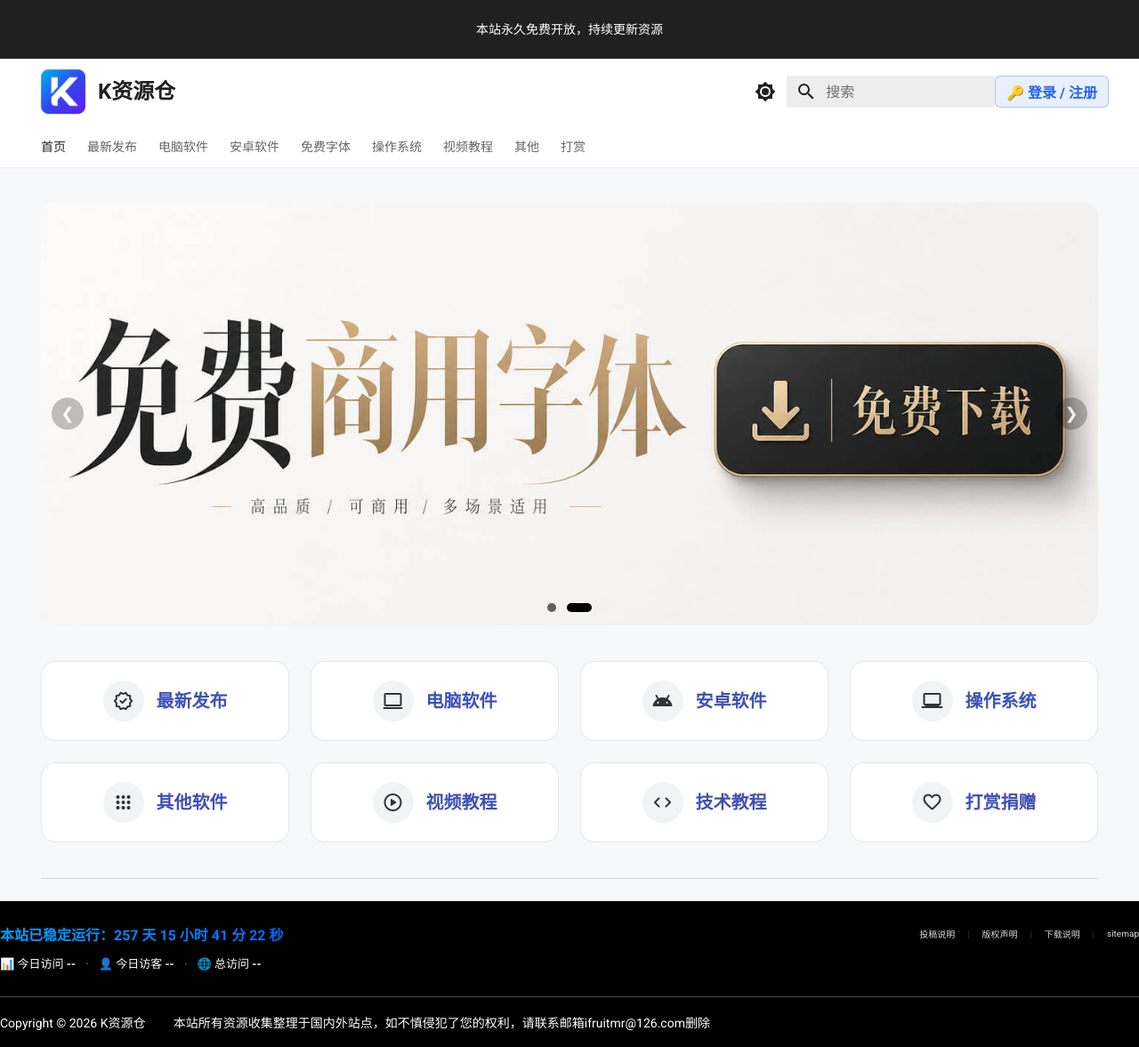
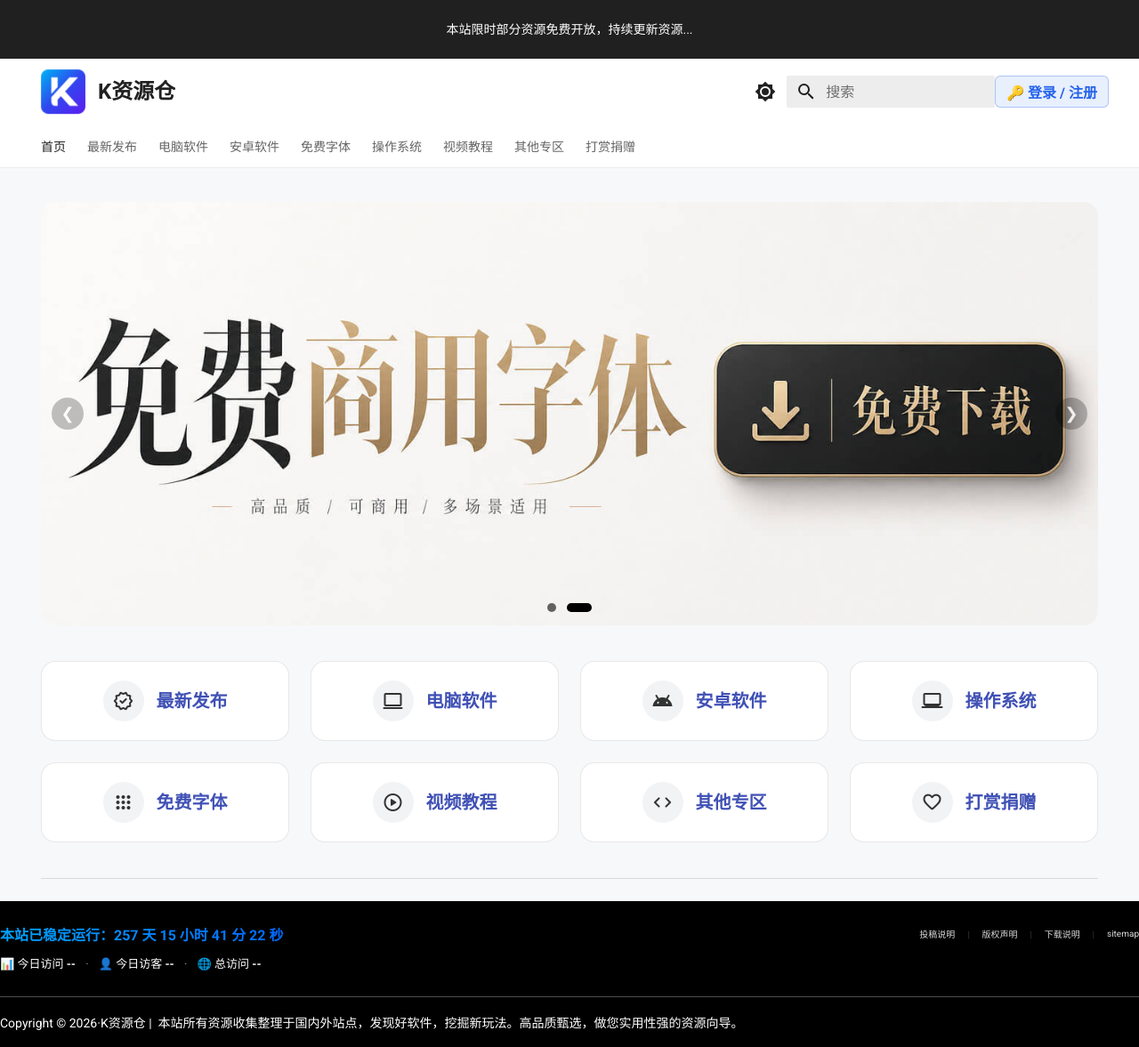
Before and after one commit to lovefruitmr64-tech/blog, an MkDocs documentation site: the page built from docs/index.md, in a window 1280 px wide and 1177 px high. Shown: the whole window at 89% size. Built offline with MkDocs 1.6.1 and Material for MkDocs 9.7.7, drawn with Linux system fonts in a browser that asks for light colours.

Commit message:
更新文章内容

```diff
--- a/docs/index.md
+++ b/docs/index.md
@@ -35,7 +35,7 @@
 <div class="home-links">
 
 
-<a href="blog/" class="home-link-item">
+<a href="blog/" class="home-link-item" target="_blank">
 
 <span class="home-icon">
 <span class="material-symbols-rounded">new_releases</span>
@@ -47,7 +47,7 @@
 
 
 
-<a href="blog/" class="home-link-item">
+<a href="blog/" class="home-link-item" target="_blank">
 
 <span class="home-icon">
 <span class="material-symbols-rounded">computer</span>
@@ -59,7 +59,7 @@
 
 
 
-<a href="blog/" class="home-link-item">
+<a href="blog/" class="home-link-item" target="_blank">
 
 <span class="home-icon">
 <span class="material-symbols-rounded">android</span>
@@ -71,7 +71,7 @@
 
 
 
-<a href="blog/" class="home-link-item">
+<a href="blog/" class="home-link-item" target="_blank">
 
 <span class="home-icon">
 <span class="material-symbols-rounded">laptop_windows</span>
@@ -83,19 +83,19 @@
 
 
 
-<a href="blog/" class="home-link-item">
+<a href="blog/" class="home-link-item" target="_blank">
 
 <span class="home-icon">
 <span class="material-symbols-rounded">apps</span>
 </span>
 
-<span>其他软件</span>
+<span>免费字体</span>
 
 </a>
 
 
 
-<a href="blog/" class="home-link-item">
+<a href="blog/" class="home-link-item" target="_blank">
 
 <span class="home-icon">
 <span class="material-symbols-rounded">play_circle</span>
@@ -107,19 +107,19 @@
 
 
 
-<a href="blog/" class="home-link-item">
+<a href="blog/" class="home-link-item" target="_blank">
 
 <span class="home-icon">
 <span class="material-symbols-rounded">code</span>
 </span>
 
-<span>技术教程</span>
+<span>其他专区</span>
 
 </a>
 
 
 
-<a href="donate/" class="home-link-item">
+<a href="donate/" class="home-link-item" target="_blank">
 
 <span class="home-icon">
 <span class="material-symbols-rounded">favorite</span>
--- /dev/null
+++ b/docs/js/nav-new-tab.js
@@ -0,0 +1,35 @@
+document.addEventListener("DOMContentLoaded", function () {
+    function openNavLinksInNewTab() {
+        const navLinks = document.querySelectorAll(
+            ".md-tabs__link, .md-nav__link"
+        );
+
+        navLinks.forEach(function (link) {
+            const text = link.textContent.trim();
+
+            const targetNames = [
+                "首页",
+                "最新发布",
+                "电脑软件",
+                "安卓软件",
+                "免费字体",
+                "操作系统",
+                "视频教程",
+                "其他",
+                "打赏"
+            ];
+
+            if (targetNames.includes(text)) {
+                link.setAttribute("target", "_blank");
+                link.setAttribute("rel", "noopener noreferrer");
+            }
+        });
+    }
+
+    openNavLinksInNewTab();
+
+    // 兼容 Material 的即时导航
+    document$.subscribe(function () {
+        openNavLinksInNewTab();
+    });
+});
--- a/docs/overrides/main.html
+++ b/docs/overrides/main.html
@@ -7,7 +7,7 @@
 background:none;
 color:white;
 ">
-本站永久免费开放，持续更新资源
+本站限时部分资源免费开放，持续更新资源...
 </div>
 {% endblock %}
 
--- a/docs/overrides/partials/footer.html
+++ b/docs/overrides/partials/footer.html
@@ -68,8 +68,8 @@
     <!-- 黑色版权区域 -->
     <div class="footer-bottom">
         <div class="footer-bottom-inner">
-            Copyright © 2026 K资源仓&nbsp;&nbsp;&nbsp;&nbsp;&nbsp;&nbsp;&nbsp;&nbsp;
-            本站所有资源收集整理于国内外站点，如不慎侵犯了您的权利，请联系邮箱ifruitmr@126.com删除
+            Copyright © 2026·K资源仓&nbsp;|&nbsp;
+            本站所有资源收集整理于国内外站点，发现好软件，挖掘新玩法。高品质甄选，做您实用性强的资源向导。
         </div>
     </div>
 
--- a/mkdocs.yml
+++ b/mkdocs.yml
@@ -69,38 +69,23 @@
 
 nav:                             # 👈 首页顶部导航
 
-  - 首页:
-      - 首页: index.md
+  - 首页: index.md
 
-  - 最新发布:
-      - 最新发布: blog/index.md
+  - 最新发布: blog/index.md
 
-  - 电脑软件:
-      - 电脑软件: blog/category/software/
+  - 电脑软件: blog/category/software/
 
+  - 安卓软件: blog/category/software/
 
-  - 安卓软件:
-      - 安卓软件: blog/category/software/
+  - 免费字体: blog/category/software/
 
+  - 操作系统: blog/category/software/
 
-  - 免费字体:
-      - 免费字体: blog/category/software/
+  - 视频教程: blog/category/software/
 
+  - 其他专区: blog/category/software/
 
-  - 操作系统:
-      - 操作系统: blog/category/software/
-
-
-  - 视频教程:
-      - 视频教程: blog/category/software/
-
-
-  - 其他:
-      - 其他: blog/category/software/
-
-
-  - 打赏:
-      - 打赏: vip.md
+  - 打赏捐赠: vip.md
 
 
 
@@ -119,6 +104,8 @@
 
   - js/auth.js
 
+  - js/nav-new-tab.js
+
 
 
 copyright:
```
